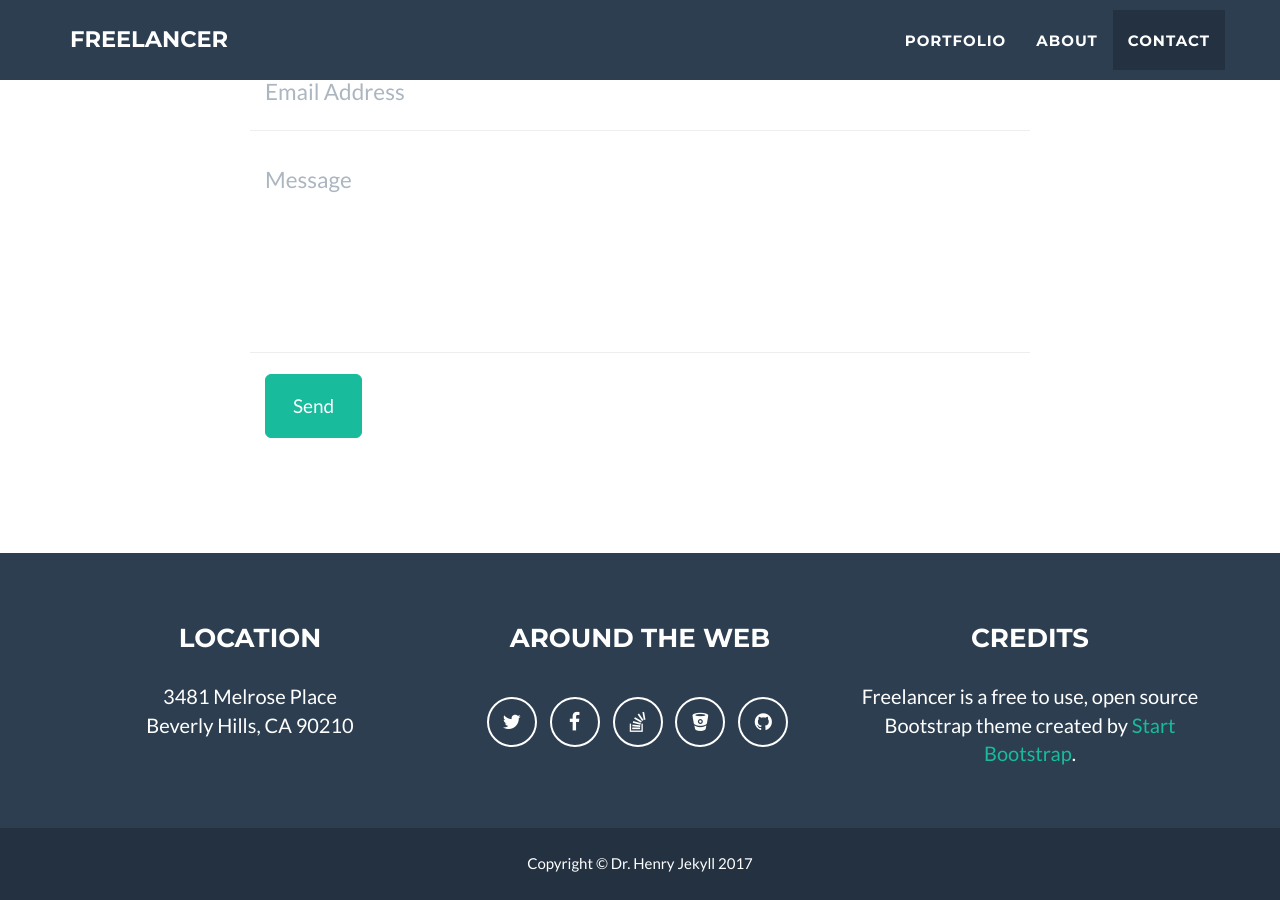
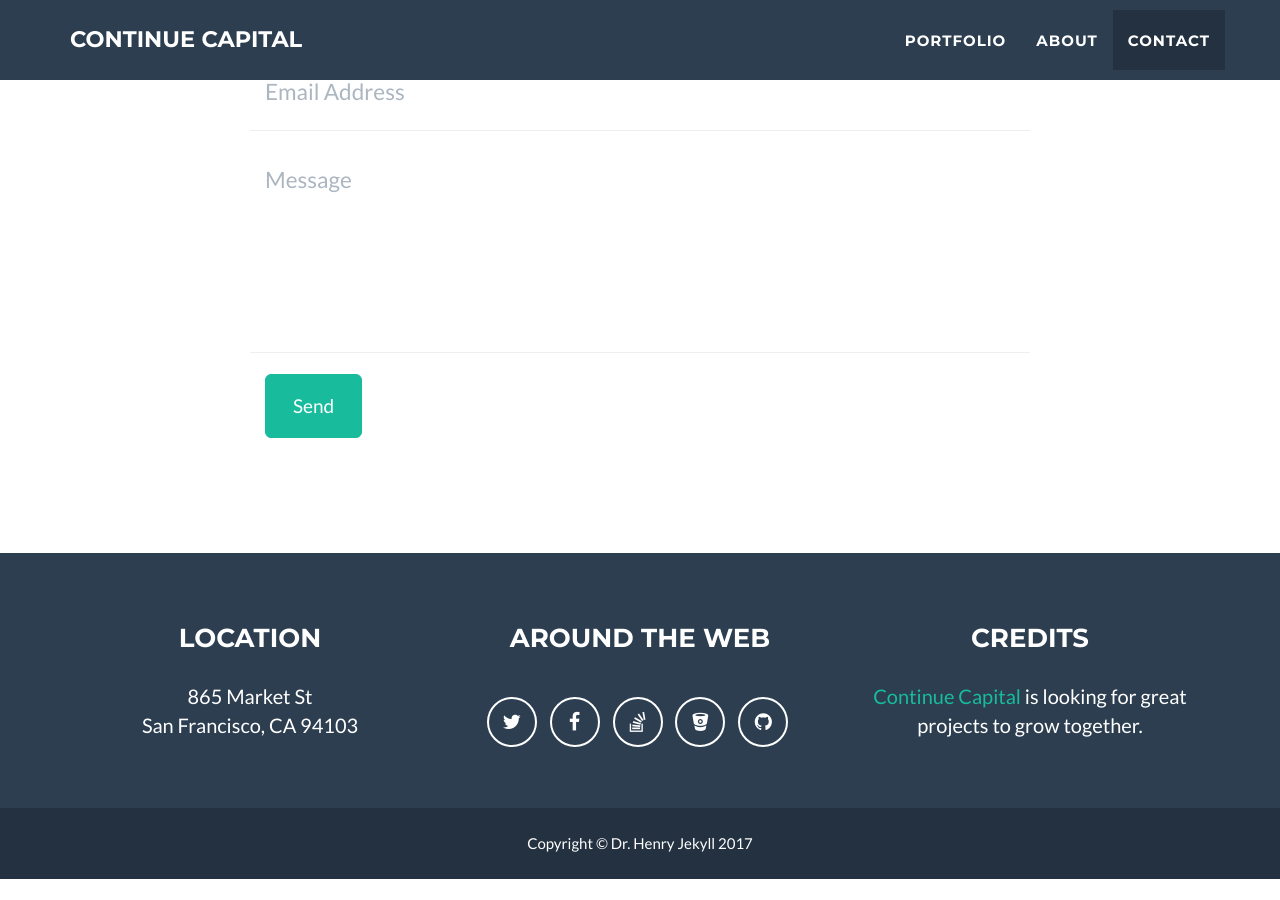
Before and after one commit to continuecapital/continuecapital.github.io, a Jekyll site: the page built from index.html, in a window 1280 px wide and 900 px high, scrolled down 2485 px. Built offline with Jekyll 4.4.1, drawn with Linux system fonts in a browser that asks for light colours; after the commit the page ends 3364 px from its top, so only the background shows below that; some of the changed text lies outside the part shown.

Commit message:
Update config about continue capital.

```diff
--- a/_config.yml
+++ b/_config.yml
@@ -1,11 +1,11 @@
 # Site settings
-title: Freelancer
-email: your-email@domain.com
-url: https://example.github.io
+title: Continue Capital
+email: xiahong@continue.capital
+url: http://continue.capital
 description: "Write an awesome description for your new site here. You can edit this line in _config.yml. It will appear in your document head meta (for Google search results) and in your feed.xml site description."
-keywords: "your keywords, separated by commas"
-skills: "Web Developer - Graphic Artist - User Experience Designer"
-meta_author: LastName FirstName
+keywords: "continue, capital, crypto, fund, continue capital, crowdsale, ICO"
+skills: "A great crypto fund for great crypto projects."
+meta_author: Xiahong Lin
 
 # Google webmaster tools
 google_verify:
@@ -40,23 +40,23 @@ footer:
 # Social networks usernames (many more available: google-plus, flickr, dribbble, pinterest, instagram, tumblr, linkedin, etc.)
 social:
   - title: twitter
-    url: http://twitter.com/jekyllrb
+    url: http://twitter.com/ContinueCapital
   - title: facebook
     url:
   - title: stack-overflow
-    url: http://stackoverflow.com/questions/tagged/jekyll
+    url:
   - title: bitbucket
-    url: http://bitbucket.org/jekyll
+    url:
   - title: github
-    url: http://github.com/jekyll
+    url:
 
 # Postal address (add as many lines as necessary)
 address:
-  - line: 3481 Melrose Place
-  - line: Beverly Hills, CA 90210
+  - line: 865 Market St
+  - line: San Francisco, CA 94103
 
 # Credits content
-credits: 'Freelancer is a free to use, open source Bootstrap theme created by <a href="http://startbootstrap.com">Start Bootstrap</a>.'
+credits: '<a href="http://continue.capital">Continue Capital</a> is looking for great projects to grow together.'
 
 # Build settings
 markdown: kramdown
```
